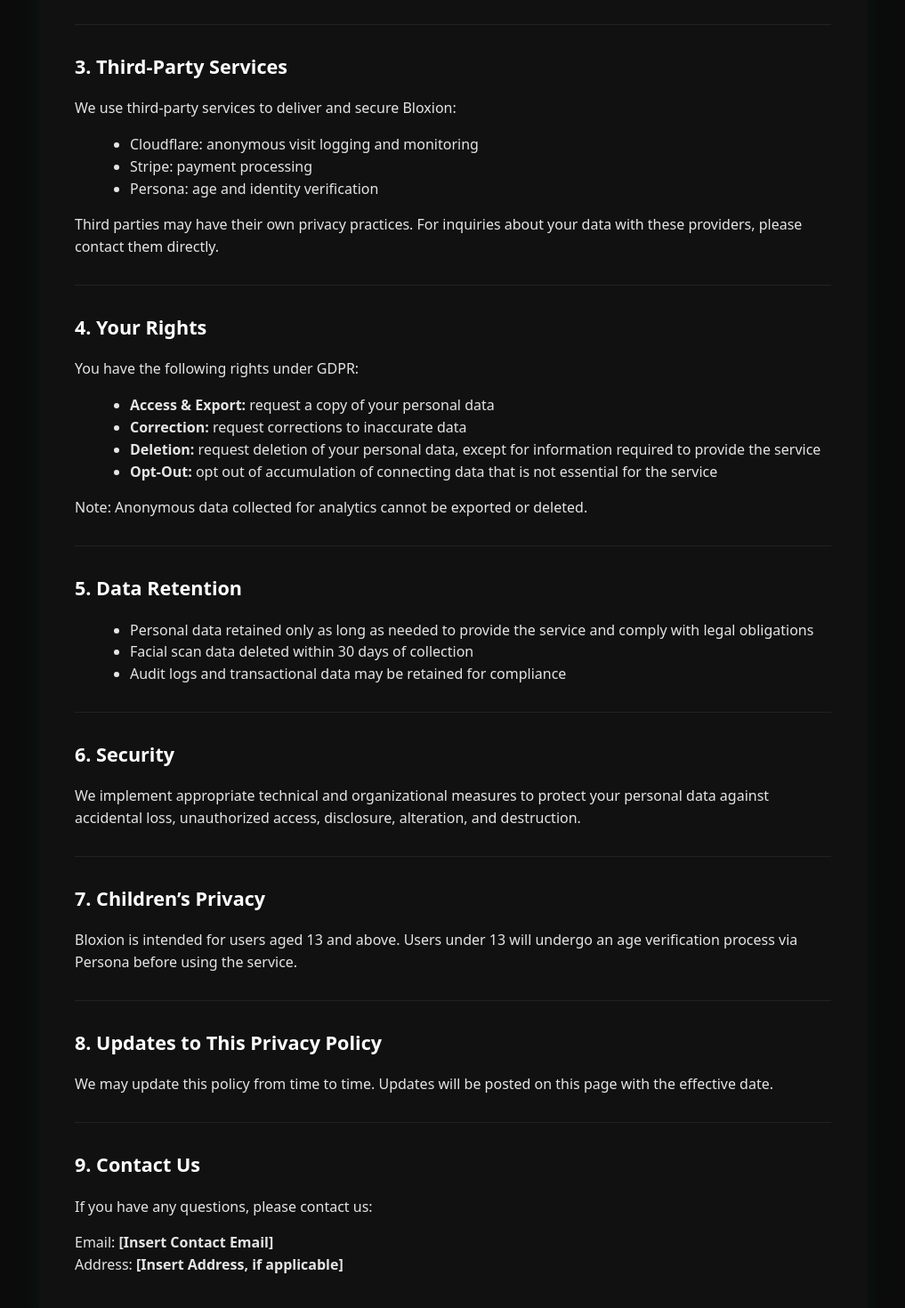
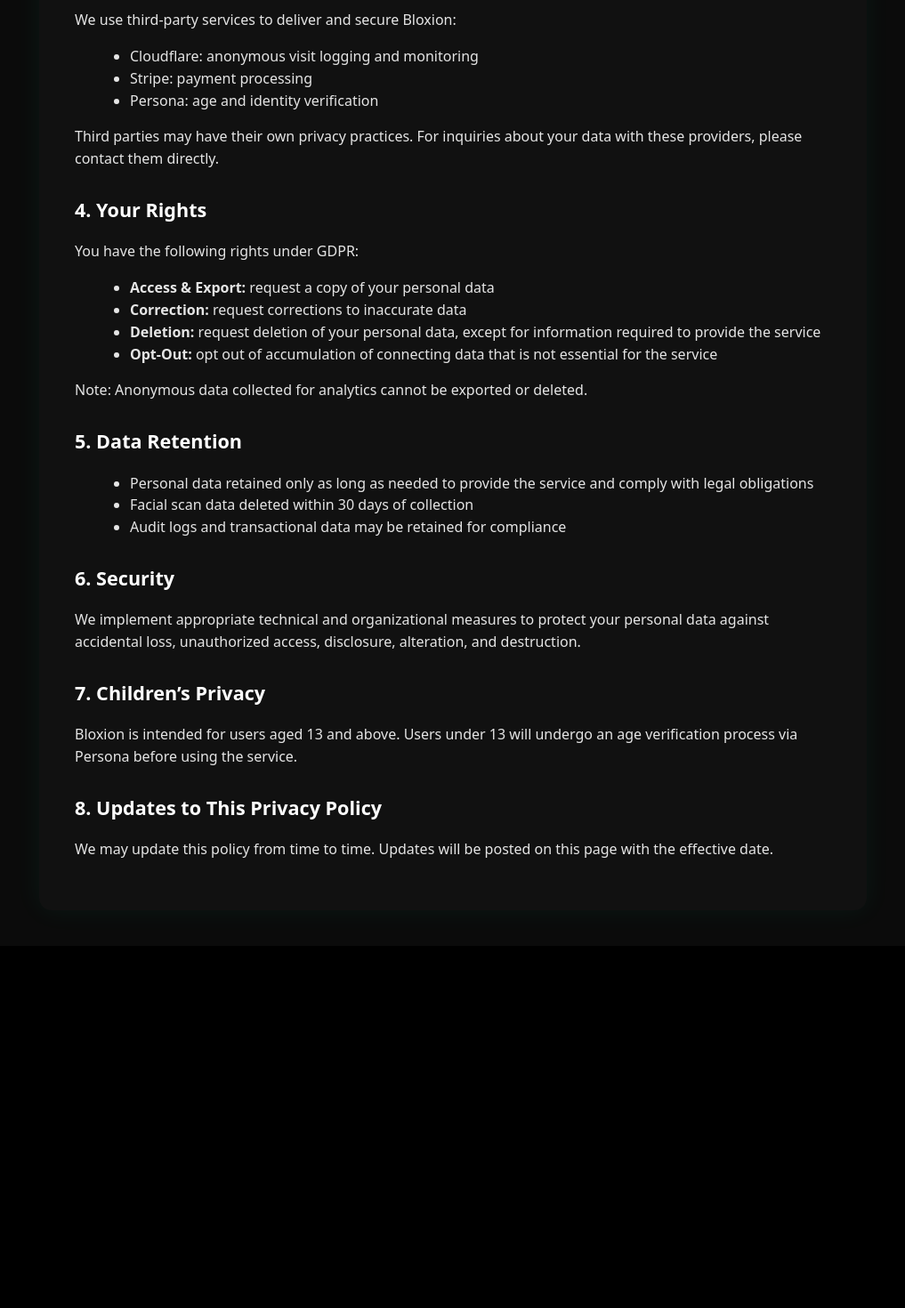
Before and after one commit to BloxionOfficial/BloxionDocs, a Next.js app: page /legal/privacy in a window 1280 px wide. Shown: the part 1264-2734 px from the top of the page at 89% size, without its empty margins (151-1168 px from the left). After the commit the page ends 2327 px from the top, so only its background shows below. Built offline with nearby package versions, Linux system fonts and the light colour scheme.

Commit message:
Update page.tsx

```diff
--- a/app/legal/privacy/page.tsx
+++ b/app/legal/privacy/page.tsx
@@ -18,7 +18,7 @@ export default function PrivacyPolicyPage() {
           protection laws, including the GDPR.
         </p>
 
-        <hr />
+
 
         <h2>1. Information We Collect</h2>
 
@@ -47,7 +47,7 @@ export default function PrivacyPolicyPage() {
           <li>Anonymous visit logging and monitoring for analytics and service improvement</li>
         </ul>
 
-        <hr />
+
 
         <h2>2. How We Use Your Data</h2>
         <ul>
@@ -65,7 +65,7 @@ export default function PrivacyPolicyPage() {
           <li>Data is strictly handled and deleted within 30 days</li>
         </ul>
 
-        <hr />
+
 
         <h2>3. Third-Party Services</h2>
         <p>We use third-party services to deliver and secure Bloxion:</p>
@@ -79,7 +79,7 @@ export default function PrivacyPolicyPage() {
           your data with these providers, please contact them directly.
         </p>
 
-        <hr />
+
 
         <h2>4. Your Rights</h2>
         <p>You have the following rights under GDPR:</p>
@@ -91,7 +91,7 @@ export default function PrivacyPolicyPage() {
         </ul>
         <p>Note: Anonymous data collected for analytics cannot be exported or deleted.</p>
 
-        <hr />
+
 
         <h2>5. Data Retention</h2>
         <ul>
@@ -100,7 +100,7 @@ export default function PrivacyPolicyPage() {
           <li>Audit logs and transactional data may be retained for compliance</li>
         </ul>
 
-        <hr />
+
 
         <h2>6. Security</h2>
         <p>
@@ -109,7 +109,7 @@ export default function PrivacyPolicyPage() {
           disclosure, alteration, and destruction.
         </p>
 
-        <hr />
+
 
         <h2>7. Children’s Privacy</h2>
         <p>
@@ -117,7 +117,7 @@ export default function PrivacyPolicyPage() {
           undergo an age verification process via Persona before using the service.
         </p>
 
-        <hr />
+
 
         <h2>8. Updates to This Privacy Policy</h2>
         <p>
@@ -125,14 +125,6 @@ export default function PrivacyPolicyPage() {
           this page with the effective date.
         </p>
 
-        <hr />
-
-        <h2>9. Contact Us</h2>
-        <p>If you have any questions, please contact us:</p>
-        <p>
-          Email: <strong>[Insert Contact Email]</strong><br />
-          Address: <strong>[Insert Address, if applicable]</strong>
-        </p>
 
       </div>
     </div>
```
